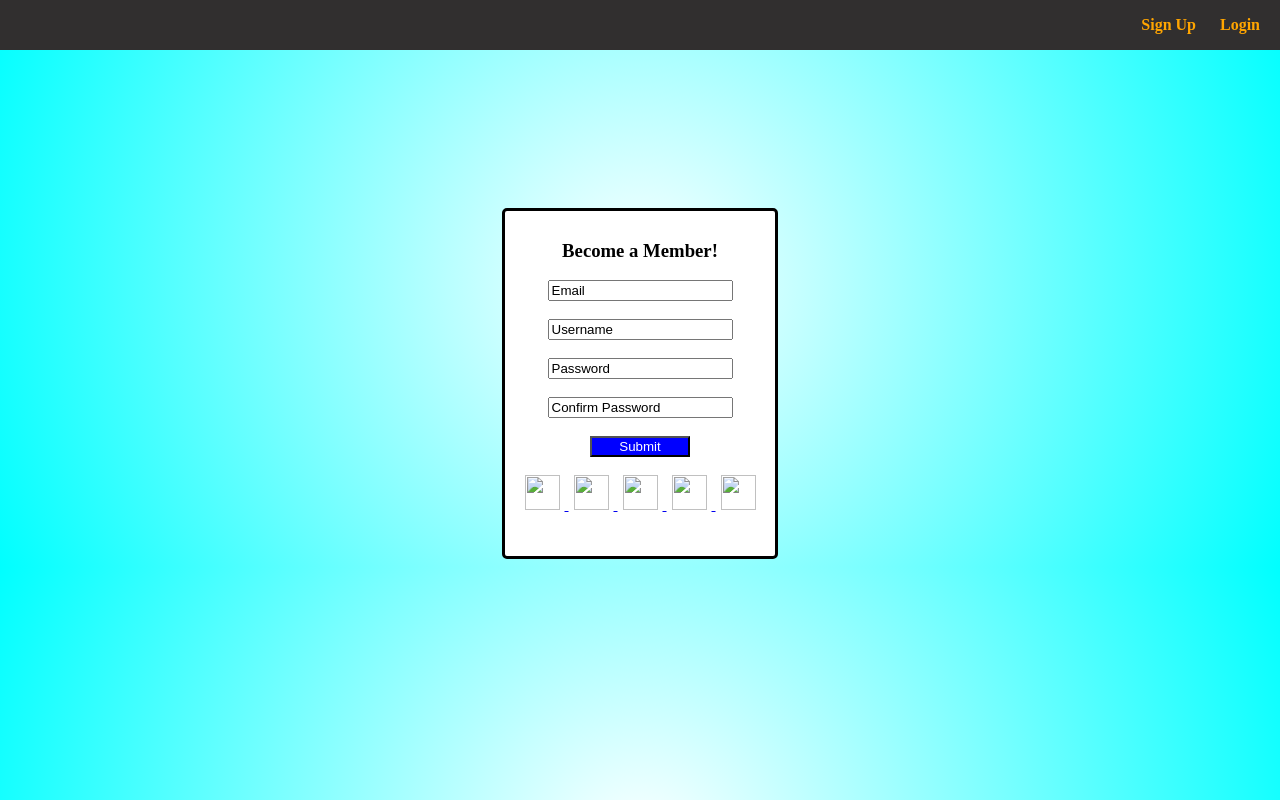
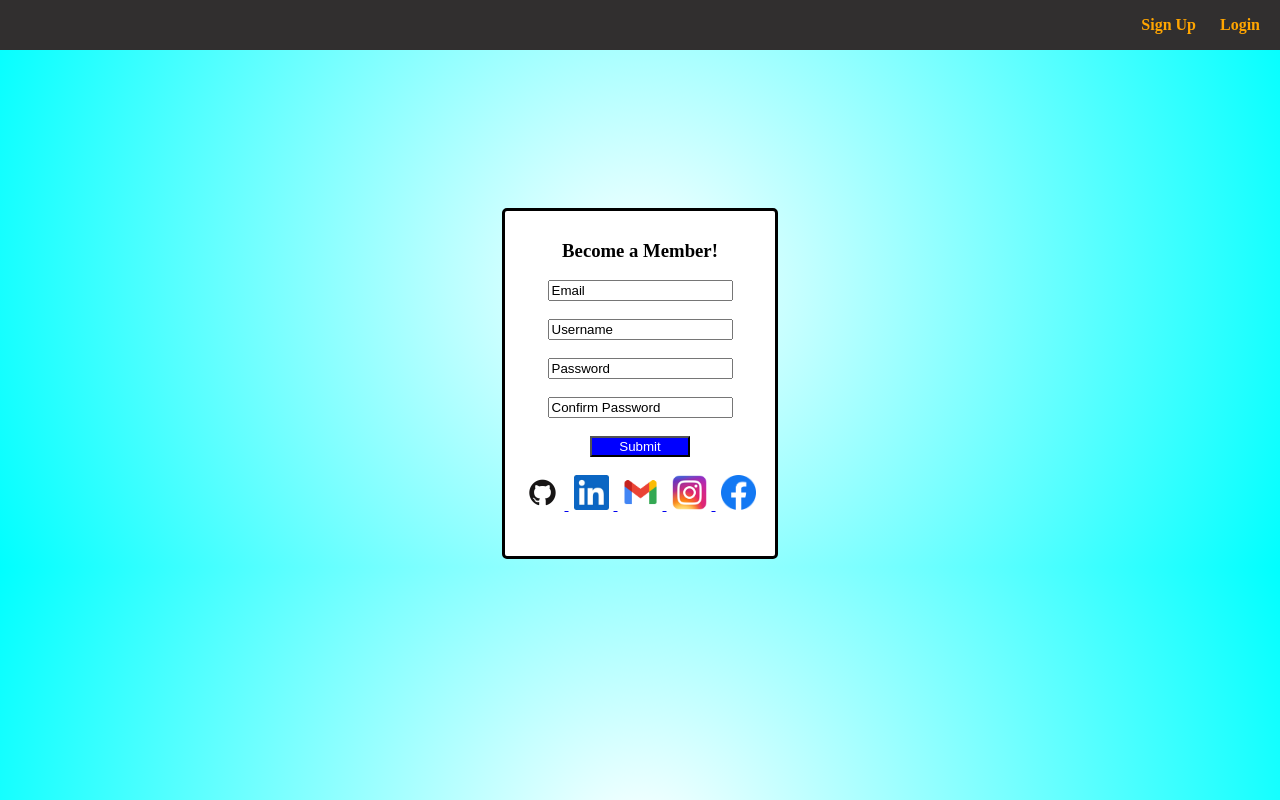
Before and after one commit to CACorpusV526/RegisterPageProject, a plain HTML site: page index.html in a window 1280 px wide. Drawn offline with Linux system fonts and the light colour scheme.

Commit message:
image fix3

```diff
--- a/index.html
+++ b/index.html
@@ -32,19 +32,19 @@
         <br />
         <div id = "images">
             <a href="https://github.com/login" target = "blank">
-            <img src = "../RegistDemo(Personal)/assets/GitHub-Mark.png" width="35px" height="35px" style = "margin : 0px 5px">
+            <img src = "./assets/GitHub-Mark.png" width="35px" height="35px" style = "margin : 0px 5px">
             </a>
             <a href="https://www.linkedin.com/login" target = "blank">
-            <img src = "../RegistDemo(Personal)/assets/linkedin.jpg" width = "35px" height = "35px" style = "margin : 0px 5px">
+            <img src = "./assets/linkedin.jpg" width = "35px" height = "35px" style = "margin : 0px 5px">
             </a>
             <a href="https://www.google.com/gmail/about/#" target = "blank">
-            <img src = "../RegistDemo(Personal)/assets/logo-gmail.png" width = "35px" height="35px" style = "margin : 0px 5px">
+            <img src = "./assets/logo-gmail.png" width = "35px" height="35px" style = "margin : 0px 5px">
             </a>
             <a href="https://www.instagram.com/accounts/login/" target = "blank">
-            <img src = "../RegistDemo(Personal)/assets/instagram_logo.png" width = "35px" height = "35px" style = "margin : 0px 5px">
+            <img src = "./assets/instagram_logo.png" width = "35px" height = "35px" style = "margin : 0px 5px">
             </a>
             <a href="https://www.facebook.com/" target = "blank">
-            <img src = "../RegistDemo(Personal)/assets/1200px-Facebook_f_logo_(2019).svg.png" width = "35px" height = "35px" style = "margin : 0px 5px">
+            <img src = "./assets/1200px-Facebook_f_logo_(2019).svg.png" width = "35px" height = "35px" style = "margin : 0px 5px">
             </a>
         </div>
     </form>
```
